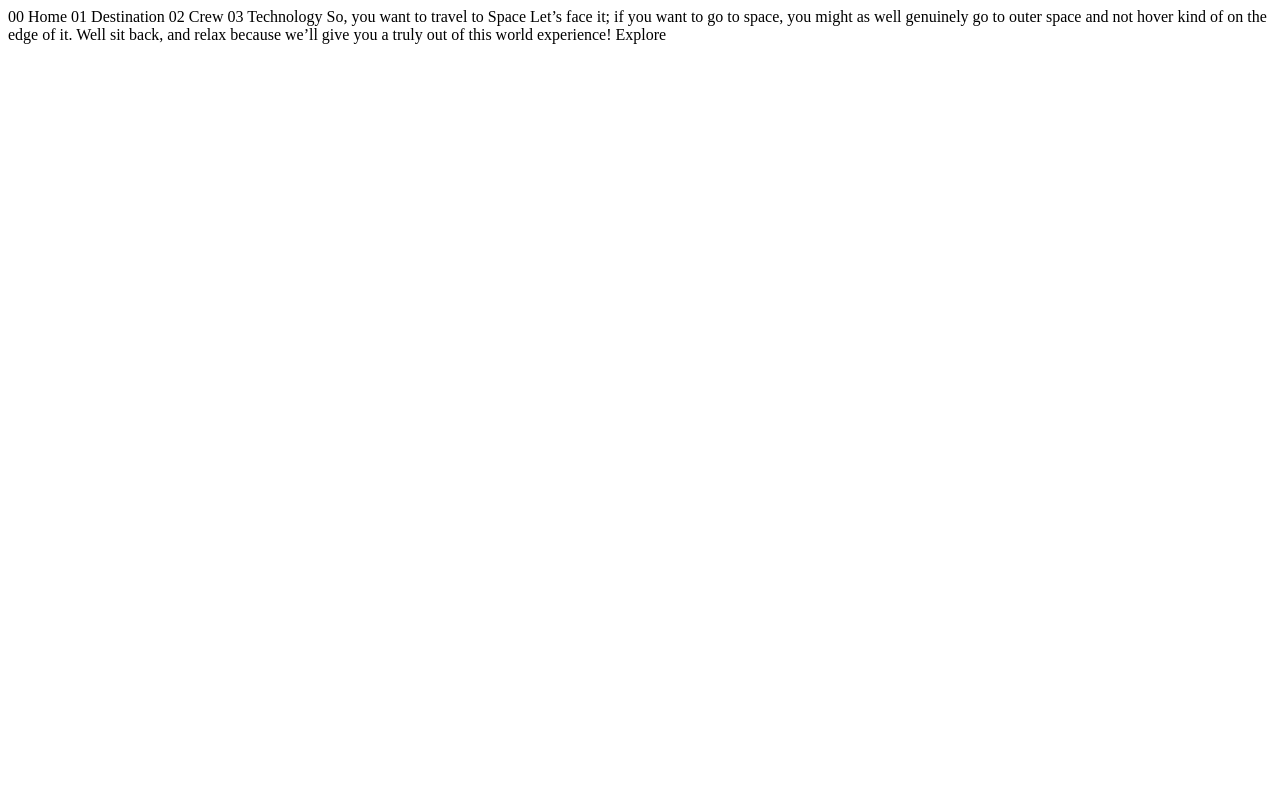
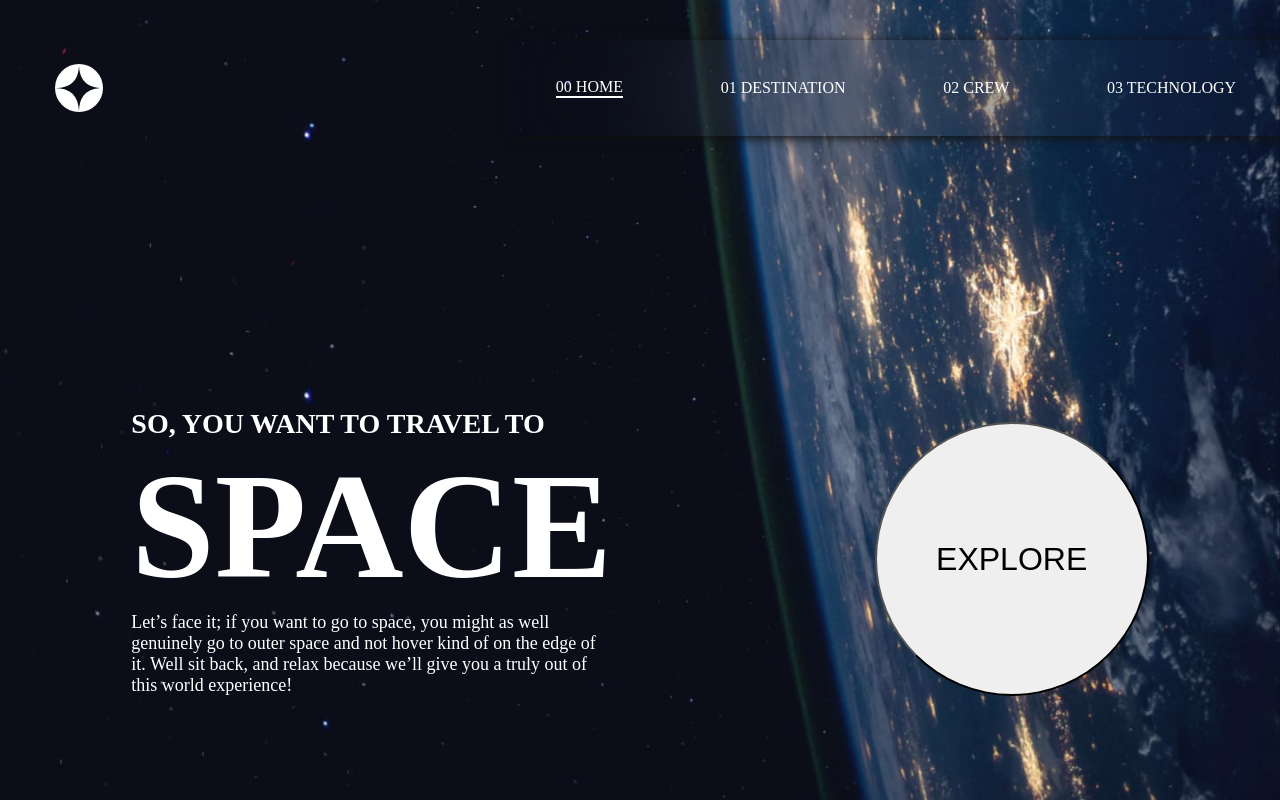
Before and after one commit to Cyfroni/Space-tourism-multi-page-website, a plain HTML site: page index.html in a window 1280 px wide. Drawn offline with Linux system fonts and the light colour scheme.

Commit message:
main page

```diff
--- /dev/null
+++ b/css/general.css
@@ -0,0 +1,27 @@
+* {
+  padding: 0;
+  margin: 0;
+  box-sizing: border-box;
+}
+
+html {
+  /* font-size: 10px; */
+
+  /* 10px / 16px = 0.625 = 62.5% */
+  /* Percentage of user's browser font-size setting */
+  font-size: 62.5%;
+  /* overflow-x: hidden; */
+
+  /* Does NOT work on Safari */
+  /* scroll-behavior: smooth; */
+}
+
+body {
+  /* font-family: "Rubik", sans-serif;
+  line-height: 1;
+  font-weight: 400;
+  color: #555; */
+
+  /* Only works if there is nothing absolutely positioned in relation to body */
+  /* overflow-x: hidden; */
+}
--- /dev/null
+++ b/css/style.css
@@ -0,0 +1,82 @@
+body {
+  background-image: url("../assets/home/background-home-desktop.jpg");
+  background-size: cover;
+
+  padding-top: 4rem;
+  height: 100vh;
+  color: white;
+}
+
+.header {
+  height: 9.6rem;
+  margin-left: 5.5rem;
+
+  display: flex;
+  font-size: 1.6rem;
+  text-transform: uppercase;
+}
+
+.header img {
+  width: 4.8rem;
+  height: 4.8rem;
+  /* display: block; */
+  align-self: center;
+}
+
+.header ul {
+  list-style-type: none;
+  display: flex;
+  justify-content: space-around;
+  gap: 1rem;
+
+  margin-left: auto;
+  /* align-items: center; */
+  /* padding: 2rem; */
+  /* align-self: ; */
+  /* color: white; */
+  width: 60vw;
+  backdrop-filter: blur(81.55px);
+  box-shadow: 0px 2px 10px #111;
+}
+
+.header li {
+  margin: auto 0;
+}
+
+.header li.active {
+  border-bottom: 2px solid white;
+}
+
+main {
+  height: 70vh;
+
+  display: flex;
+  justify-content: space-around;
+  align-items: flex-end;
+}
+
+main div {
+  width: min-content;
+}
+
+main h1 {
+  text-transform: uppercase;
+  font-size: 2.8rem;
+}
+
+main em {
+  font-size: 15rem;
+  font-style: normal;
+}
+
+main p {
+  font-size: 1.8rem;
+}
+
+main button {
+  width: 27.4rem;
+  height: 27.4rem;
+  border-radius: 50%;
+  text-transform: uppercase;
+  font-size: 3.2rem;
+}
--- a/index.html
+++ b/index.html
@@ -11,12 +11,32 @@
       href="./assets/favicon-32x32.png"
     />
 
+    <link rel="stylesheet" href="css/general.css" />
+    <link rel="stylesheet" href="css/style.css" />
+
     <title>Frontend Mentor | Space tourism website</title>
   </head>
   <body>
-    00 Home 01 Destination 02 Crew 03 Technology So, you want to travel to Space
-    Let’s face it; if you want to go to space, you might as well genuinely go to
-    outer space and not hover kind of on the edge of it. Well sit back, and
-    relax because we’ll give you a truly out of this world experience! Explore
+    <header class="header">
+      <img src="assets/shared/logo.svg" alt="My Happy SVG" />
+      <ul>
+        <li class="active"><span>00</span> Home</li>
+        <li><span>01</span> Destination</li>
+        <li><span>02</span> Crew</li>
+        <li><span>03</span> Technology</li>
+      </ul>
+    </header>
+    <main>
+      <div>
+        <h1>So, you want to travel to<br /><em>Space</em></h1>
+        <p>
+          Let’s face it; if you want to go to space, you might as well genuinely
+          go to outer space and not hover kind of on the edge of it. Well sit
+          back, and relax because we’ll give you a truly out of this world
+          experience!
+        </p>
+      </div>
+      <button class="btn">Explore</button>
+    </main>
   </body>
 </html>
```
